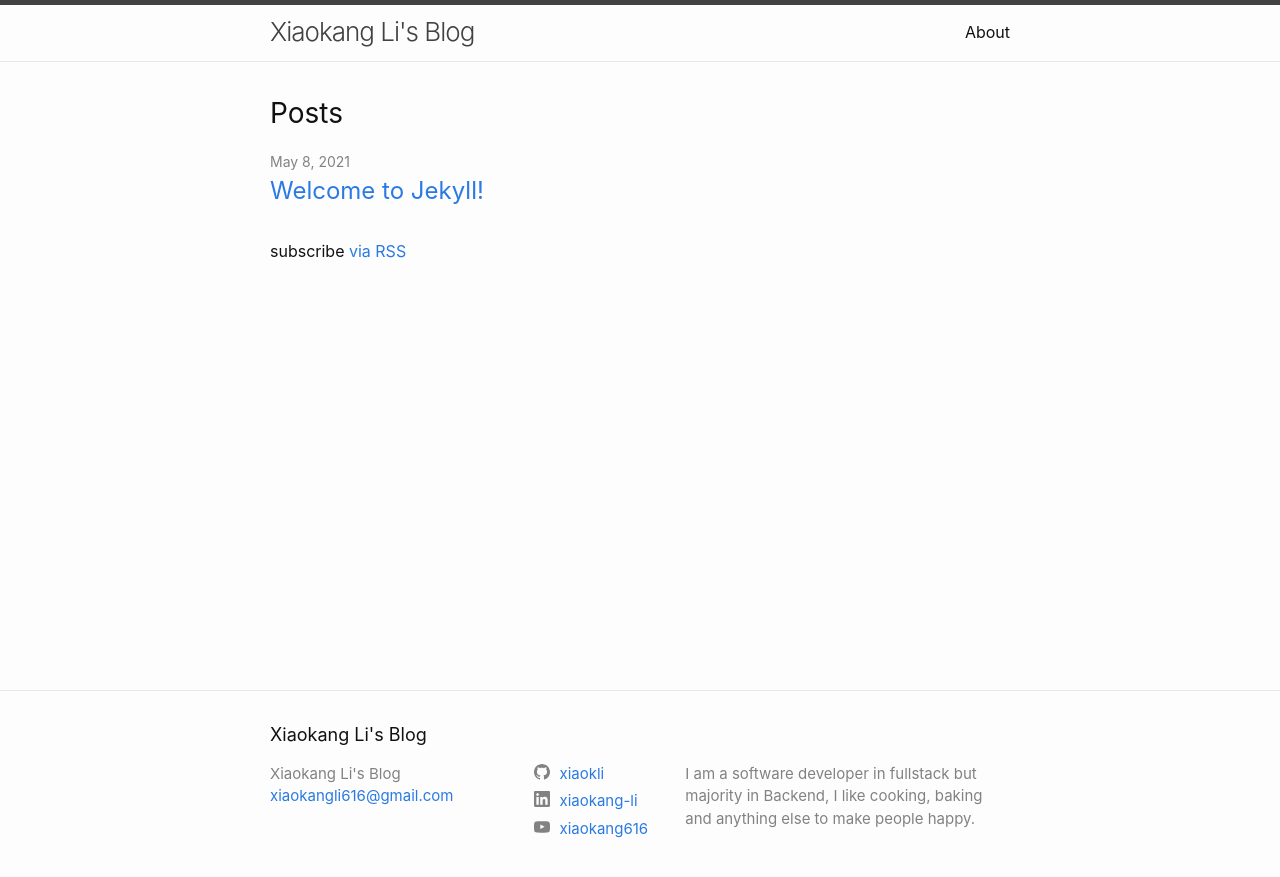
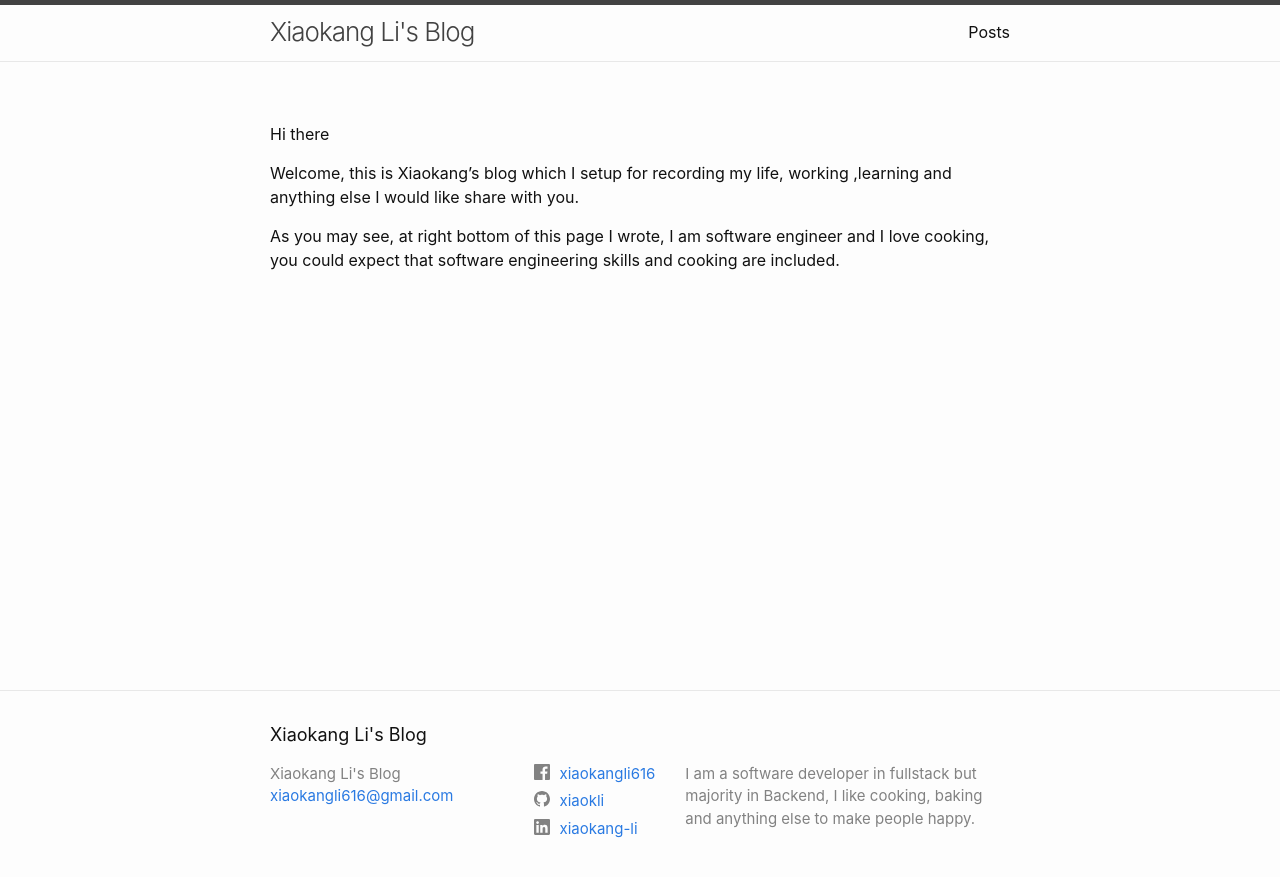
Before and after one commit to xiaokli/xiaokli.github.io, a Jekyll site: the page built from index.markdown, in a window 1280 px wide. Shown: the top 877 px of the page. Built offline with Jekyll 4.4.1, drawn with Linux system fonts in a browser that asks for light colours.

Commit message:
update content

```diff
--- a/_config.yml
+++ b/_config.yml
@@ -6,8 +6,7 @@ baseurl: "" # the subpath of your site, e.g. /blog
 url: "https://www.xiaokli.top"
 github_username:  xiaokli
 linkedin_username: xiaokang-li
-youtube_username: xiaokang616
-
+facebook_username: xiaokangli616
 # Build settings
 plugins:
   - jekyll-feed
--- a/_layouts/home.html
+++ b/_layouts/posts.html
@@ -10,11 +10,10 @@ layout: default
   {{ content }}
 
   {%- if site.posts.size > 0 -%}
-    <h2 class="post-list-heading">{{ page.list_title | default: "Posts" }}</h2>
     <ul class="post-list">
       {%- for post in site.posts -%}
       <li>
-        {%- assign date_format = site.minima.date_format | default: "%b %-d, %Y" -%}
+        {%- assign date_format = "%b %-d, %Y" -%}
         <span class="post-meta">{{ post.date | date: date_format }}</span>
         <h3>
           <a class="post-link" href="{{ post.url | relative_url }}">
--- a/index.markdown
+++ b/index.markdown
@@ -1,3 +1,9 @@
 ---
-layout: home
+layout: page
 ---
+
+Hi there
+
+Welcome, this is Xiaokang's blog which I setup for recording my life, working ,learning and anything else I would like share with you.
+
+As you may see, at right bottom of this page I wrote, I am software engineer and I love cooking, you could expect that software engineering skills and cooking are included.
--- /dev/null
+++ b/posts.markdown
@@ -0,0 +1,5 @@
+---
+layout: posts
+title: Posts
+permalink: /posts/
+---
```
Also changed, not shown: about.markdown (deleted, +0 -18 lines).
